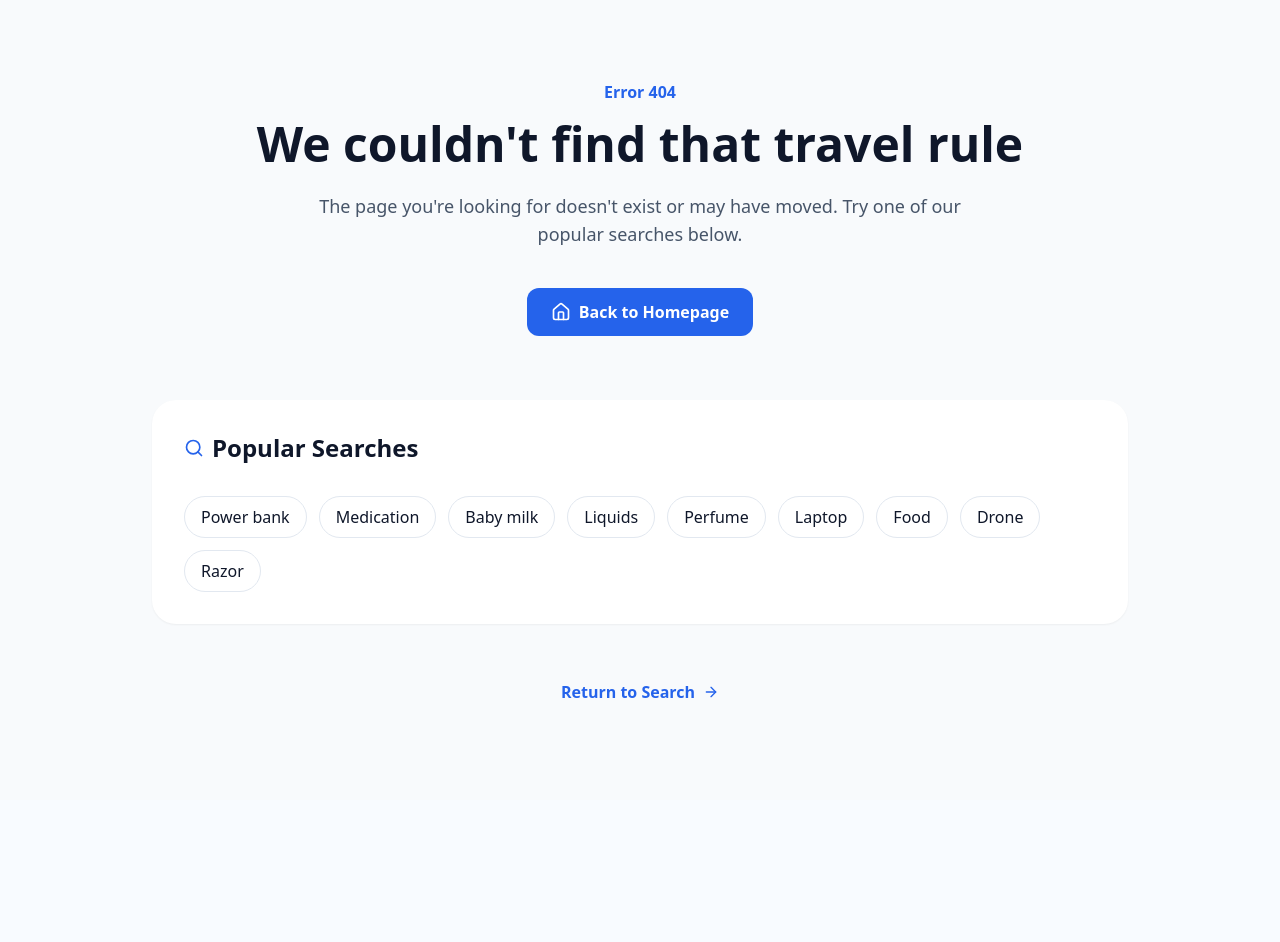
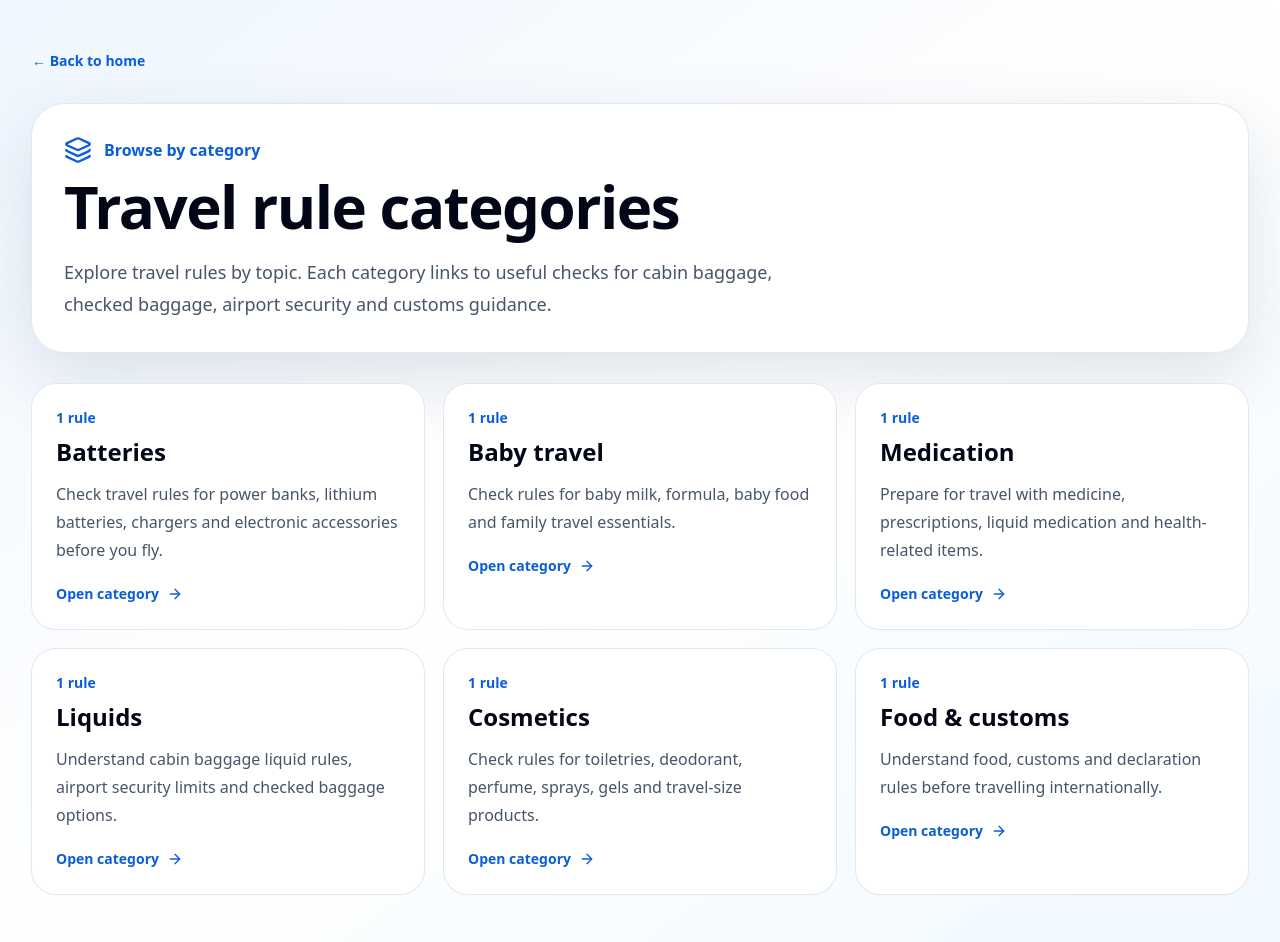
Before and after one commit to gauravmehta2702/canibringitnow-v2, a Next.js app: page /categories in a window 1280 px wide. Before the commit this address had no page. Before the commit the page ends 800 px from the top, so only its background shows below. Built offline with nearby package versions, Linux system fonts and the light colour scheme.

Commit message:
Content engine v1 - category hubs

```diff
--- /dev/null
+++ b/src/app/categories/[slug]/page.tsx
@@ -0,0 +1,89 @@
+import { notFound } from 'next/navigation';
+import { ArrowLeft, ArrowRight, Layers3 } from 'lucide-react';
+import { getCategories, getCategoryBySlug } from '@/lib/categoryUtils';
+
+export function generateStaticParams() {
+  return getCategories().map((category) => ({
+    slug: category.slug,
+  }));
+}
+
+export function generateMetadata({ params }: { params: { slug: string } }) {
+  const category = getCategoryBySlug(params.slug);
+
+  if (!category) {
+    return {
+      title: 'Category not found | Can I Bring It Now',
+    };
+  }
+
+  return {
+    title: `${category.name} Travel Rules | Can I Bring It Now`,
+    description: category.description,
+  };
+}
+
+export default function CategoryPage({ params }: { params: { slug: string } }) {
+  const category = getCategoryBySlug(params.slug);
+
+  if (!category) {
+    notFound();
+  }
+
+  return (
+    <main className="min-h-screen bg-slate-50">
+      <section className="bg-gradient-to-br from-brand-50 via-white to-sky-50">
+        <div className="mx-auto max-w-7xl px-5 py-12 md:px-8">
+          <a href="/categories/" className="inline-flex items-center gap-2 text-sm font-semibold text-brand-600">
+            <ArrowLeft className="h-4 w-4" />
+            All categories
+          </a>
+
+          <div className="mt-8 rounded-[2rem] bg-white p-8 shadow-soft ring-1 ring-slate-200">
+            <div className="flex items-center gap-3">
+              <Layers3 className="h-7 w-7 text-brand-600" />
+              <p className="font-semibold text-brand-600">Travel category</p>
+            </div>
+
+            <h1 className="mt-3 text-4xl font-black tracking-tight text-slate-950 md:text-6xl">
+              {category.name} travel rules
+            </h1>
+
+            <p className="mt-5 max-w-3xl text-lg leading-8 text-slate-600">
+              {category.description}
+            </p>
+          </div>
+
+          <div className="mt-8 grid gap-5 md:grid-cols-2 lg:grid-cols-3">
+            {category.rules.map((rule) => (
+              <a
+                key={rule.slug}
+                href={`/rules/${rule.slug}/`}
+                className="rounded-3xl bg-white p-6 shadow-sm ring-1 ring-slate-200 transition hover:-translate-y-1 hover:shadow-soft"
+              >
+                <p className="text-sm font-semibold text-brand-600">{rule.category}</p>
+                <h2 className="mt-2 text-xl font-bold text-slate-950">{rule.item}</h2>
+                <p className="mt-3 text-sm leading-6 text-slate-600">{rule.shortAnswer}</p>
+
+                <div className="mt-4 grid grid-cols-2 gap-3 text-sm">
+                  <div className="rounded-2xl bg-slate-50 p-3">
+                    <p className="text-xs font-semibold text-slate-500">Cabin</p>
+                    <p className="font-bold text-slate-950">{rule.cabin}</p>
+                  </div>
+                  <div className="rounded-2xl bg-slate-50 p-3">
+                    <p className="text-xs font-semibold text-slate-500">Checked</p>
+                    <p className="font-bold text-slate-950">{rule.checked}</p>
+                  </div>
+                </div>
+
+                <span className="mt-5 inline-flex items-center gap-2 text-sm font-semibold text-brand-600">
+                  Read rule <ArrowRight className="h-4 w-4" />
+                </span>
+              </a>
+            ))}
+          </div>
+        </div>
+      </section>
+    </main>
+  );
+}
--- /dev/null
+++ b/src/app/categories/page.tsx
@@ -0,0 +1,56 @@
+import { ArrowRight, Layers3 } from 'lucide-react';
+import { getCategories } from '@/lib/categoryUtils';
+
+export const metadata = {
+  title: 'Travel Rule Categories | Can I Bring It Now',
+  description: 'Browse travel rules by category, including batteries, liquids, medication, baby travel, cosmetics and food customs.',
+};
+
+export default function CategoriesPage() {
+  const categories = getCategories();
+
+  return (
+    <main className="min-h-screen bg-slate-50">
+      <section className="bg-gradient-to-br from-brand-50 via-white to-sky-50">
+        <div className="mx-auto max-w-7xl px-5 py-12 md:px-8">
+          <a href="/" className="text-sm font-semibold text-brand-600">← Back to home</a>
+
+          <div className="mt-8 rounded-[2rem] bg-white p-8 shadow-soft ring-1 ring-slate-200">
+            <div className="flex items-center gap-3">
+              <Layers3 className="h-7 w-7 text-brand-600" />
+              <p className="font-semibold text-brand-600">Browse by category</p>
+            </div>
+
+            <h1 className="mt-3 text-4xl font-black tracking-tight text-slate-950 md:text-6xl">
+              Travel rule categories
+            </h1>
+
+            <p className="mt-5 max-w-3xl text-lg leading-8 text-slate-600">
+              Explore travel rules by topic. Each category links to useful checks for cabin baggage,
+              checked baggage, airport security and customs guidance.
+            </p>
+          </div>
+
+          <div className="mt-8 grid gap-5 md:grid-cols-2 lg:grid-cols-3">
+            {categories.map((category) => (
+              <a
+                key={category.slug}
+                href={`/categories/${category.slug}/`}
+                className="rounded-3xl bg-white p-6 shadow-sm ring-1 ring-slate-200 transition hover:-translate-y-1 hover:shadow-soft"
+              >
+                <p className="text-sm font-semibold text-brand-600">
+                  {category.count} rule{category.count === 1 ? '' : 's'}
+                </p>
+                <h2 className="mt-2 text-2xl font-bold text-slate-950">{category.name}</h2>
+                <p className="mt-3 leading-7 text-slate-600">{category.description}</p>
+                <span className="mt-5 inline-flex items-center gap-2 text-sm font-semibold text-brand-600">
+                  Open category <ArrowRight className="h-4 w-4" />
+                </span>
+              </a>
+            ))}
+          </div>
+        </div>
+      </section>
+    </main>
+  );
+}
--- a/src/app/sitemap.ts
+++ b/src/app/sitemap.ts
@@ -1,47 +1,26 @@
 import type { MetadataRoute } from 'next';
 import { rules } from '@/data/rules';
+import { getCategories } from '@/lib/categoryUtils';
 
 const siteUrl = 'https://canibringitnow.com';
 
 export default function sitemap(): MetadataRoute.Sitemap {
   const staticPages: MetadataRoute.Sitemap = [
-    {
-      url: `${siteUrl}/`,
-      lastModified: new Date(),
-      changeFrequency: 'weekly',
-      priority: 1,
-    },
-    {
-      url: `${siteUrl}/about/`,
-      lastModified: new Date(),
-      changeFrequency: 'monthly',
-      priority: 0.7,
-    },
-    {
-      url: `${siteUrl}/contact/`,
-      lastModified: new Date(),
-      changeFrequency: 'monthly',
-      priority: 0.5,
-    },
-    {
-      url: `${siteUrl}/privacy/`,
-      lastModified: new Date(),
-      changeFrequency: 'yearly',
-      priority: 0.3,
-    },
-    {
-      url: `${siteUrl}/terms/`,
-      lastModified: new Date(),
-      changeFrequency: 'yearly',
-      priority: 0.3,
-    },
-    {
-      url: `${siteUrl}/disclaimer/`,
-      lastModified: new Date(),
-      changeFrequency: 'yearly',
-      priority: 0.5,
-    },
+    { url: `${siteUrl}/`, lastModified: new Date(), changeFrequency: 'weekly', priority: 1 },
+    { url: `${siteUrl}/categories/`, lastModified: new Date(), changeFrequency: 'weekly', priority: 0.8 },
+    { url: `${siteUrl}/about/`, lastModified: new Date(), changeFrequency: 'monthly', priority: 0.7 },
+    { url: `${siteUrl}/contact/`, lastModified: new Date(), changeFrequency: 'monthly', priority: 0.5 },
+    { url: `${siteUrl}/privacy/`, lastModified: new Date(), changeFrequency: 'yearly', priority: 0.3 },
+    { url: `${siteUrl}/terms/`, lastModified: new Date(), changeFrequency: 'yearly', priority: 0.3 },
+    { url: `${siteUrl}/disclaimer/`, lastModified: new Date(), changeFrequency: 'yearly', priority: 0.5 },
   ];
+
+  const categoryPages: MetadataRoute.Sitemap = getCategories().map((category) => ({
+    url: `${siteUrl}/categories/${category.slug}/`,
+    lastModified: new Date(),
+    changeFrequency: 'weekly',
+    priority: 0.75,
+  }));
 
   const rulePages: MetadataRoute.Sitemap = rules.map((rule) => ({
     url: `${siteUrl}/rules/${rule.slug}/`,
@@ -50,5 +29,5 @@ export default function sitemap(): MetadataRoute.Sitemap {
     priority: 0.8,
   }));
 
-  return [...staticPages, ...rulePages];
+  return [...staticPages, ...categoryPages, ...rulePages];
 }
--- /dev/null
+++ b/src/lib/categoryUtils.ts
@@ -0,0 +1,40 @@
+import { rules } from '@/data/rules';
+
+export function slugify(value: string) {
+  return value.toLowerCase().replace(/&/g, 'and').replace(/[^a-z0-9]+/g, '-').replace(/^-|-$/g, '');
+}
+
+export function getCategoryDescription(category: string) {
+  const descriptions: Record<string, string> = {
+    Batteries: 'Check travel rules for power banks, lithium batteries, chargers and electronic accessories before you fly.',
+    Liquids: 'Understand cabin baggage liquid rules, airport security limits and checked baggage options.',
+    Medication: 'Prepare for travel with medicine, prescriptions, liquid medication and health-related items.',
+    'Baby travel': 'Check rules for baby milk, formula, baby food and family travel essentials.',
+    'Food & customs': 'Understand food, customs and declaration rules before travelling internationally.',
+    Cosmetics: 'Check rules for toiletries, deodorant, perfume, sprays, gels and travel-size products.',
+    Electronics: 'Travel guidance for laptops, cameras, drones, batteries, chargers and electronic devices.',
+    Baggage: 'Understand cabin baggage, checked baggage and airport packing rules.',
+  };
+
+  return descriptions[category] || `Browse travel rules for ${category.toLowerCase()} items.`;
+}
+
+export function getCategories() {
+  const uniqueCategories = Array.from(new Set(rules.map((rule) => rule.category)));
+
+  return uniqueCategories.map((category) => {
+    const categoryRules = rules.filter((rule) => rule.category === category);
+
+    return {
+      name: category,
+      slug: slugify(category),
+      rules: categoryRules,
+      count: categoryRules.length,
+      description: getCategoryDescription(category),
+    };
+  });
+}
+
+export function getCategoryBySlug(slug: string) {
+  return getCategories().find((category) => category.slug === slug);
+}
```
